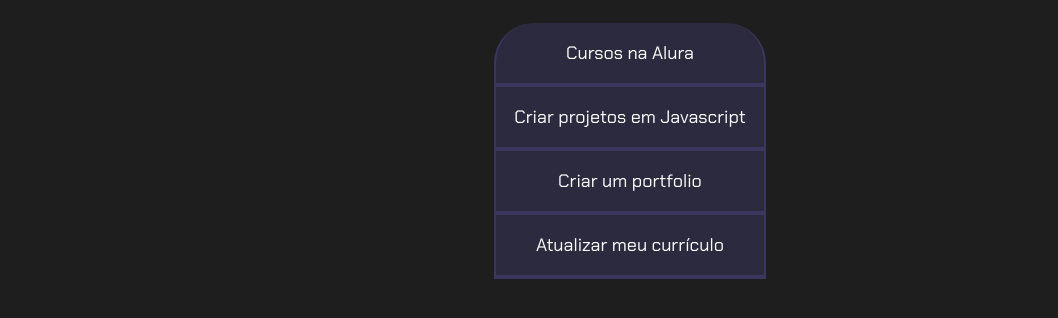
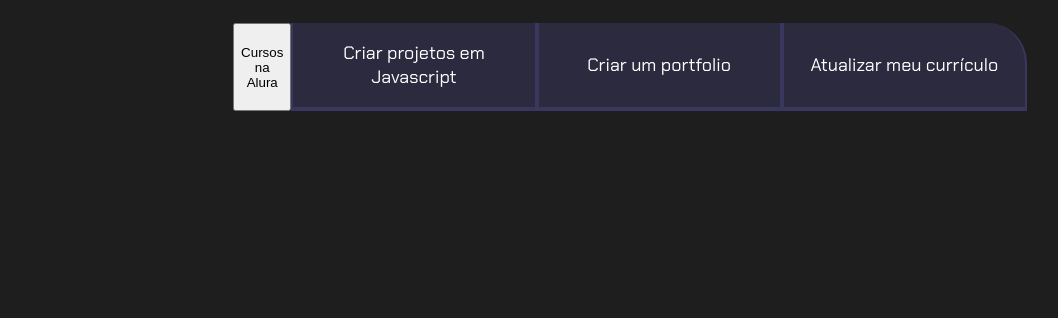
Before and after one commit to anaalindoca/2T-e-3T-Ana-e-Thais-3E, a plain HTML site: page index.html in a window 1280 px wide. Shown: the part 80-398 px from the top of the page, without its empty margins (10-1068 px from the left). Drawn offline with Linux system fonts and the light colour scheme.

Commit message:
oii thais anavitoria

```diff
--- a/index.html
+++ b/index.html
@@ -12,7 +12,7 @@
     <section class="conteudo-principal">
         <h2 class="titulo-principal">Meus Objetivos do ano<span>_</span></h2>
         <div class="botoes">
-            <button class="botao">Cursos na Alura</button>
+            <button class="botao.ativo">Cursos na Alura</button>
             <button class="botao">Criar projetos em Javascript</button>
             <button class="botao">Criar um portfolio</button>
             <button class="botao">Atualizar meu currículo</button>
--- a/style.css
+++ b/style.css
@@ -61,5 +61,17 @@
 }
 
 @media screen and (min-width: 768px) {
+    .ativo{
+        background: var(--verde);
+    }
+    .botoes{
+        display: flex;
 
+    }
+    .botao:first-child{
+        border-radius: 40px 0 0 0;
+    }
+    .botao:last-child{
+        border-radius: 0 40px 0 0;
+    }
 }
```
